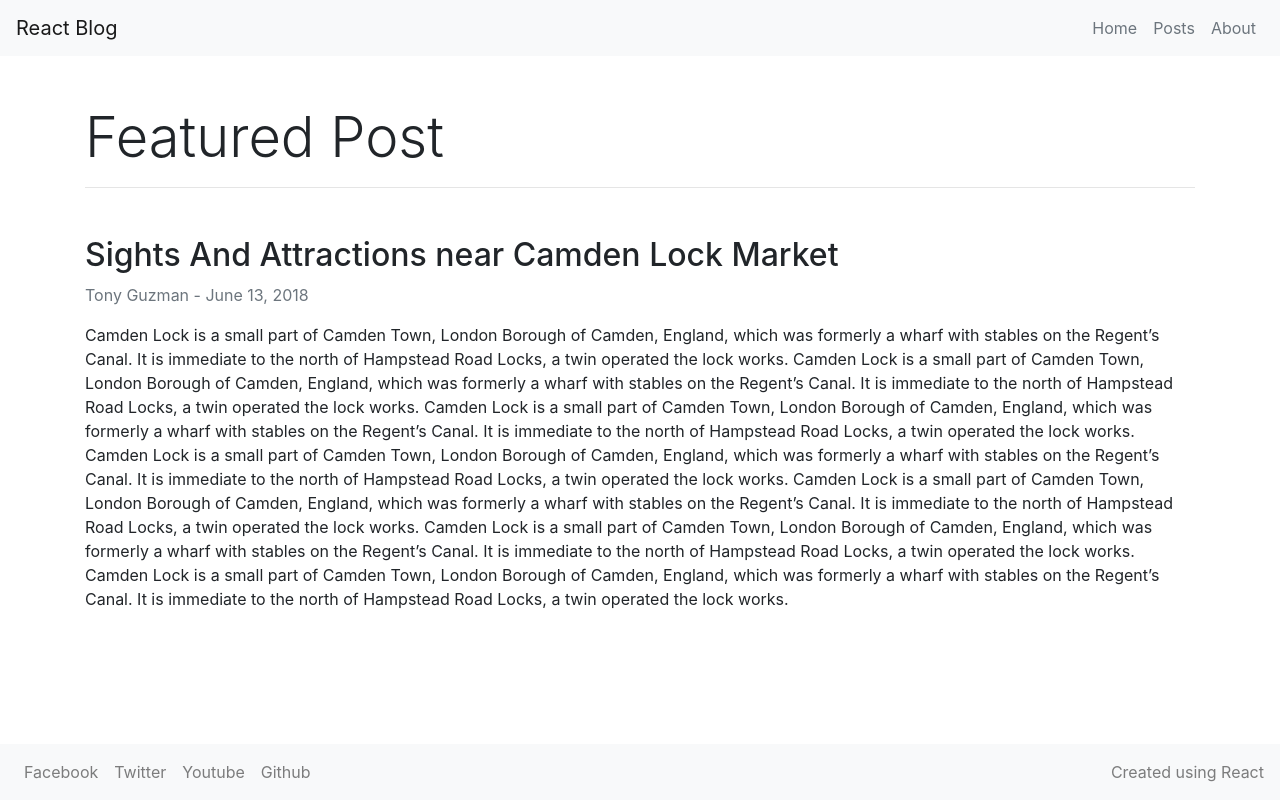
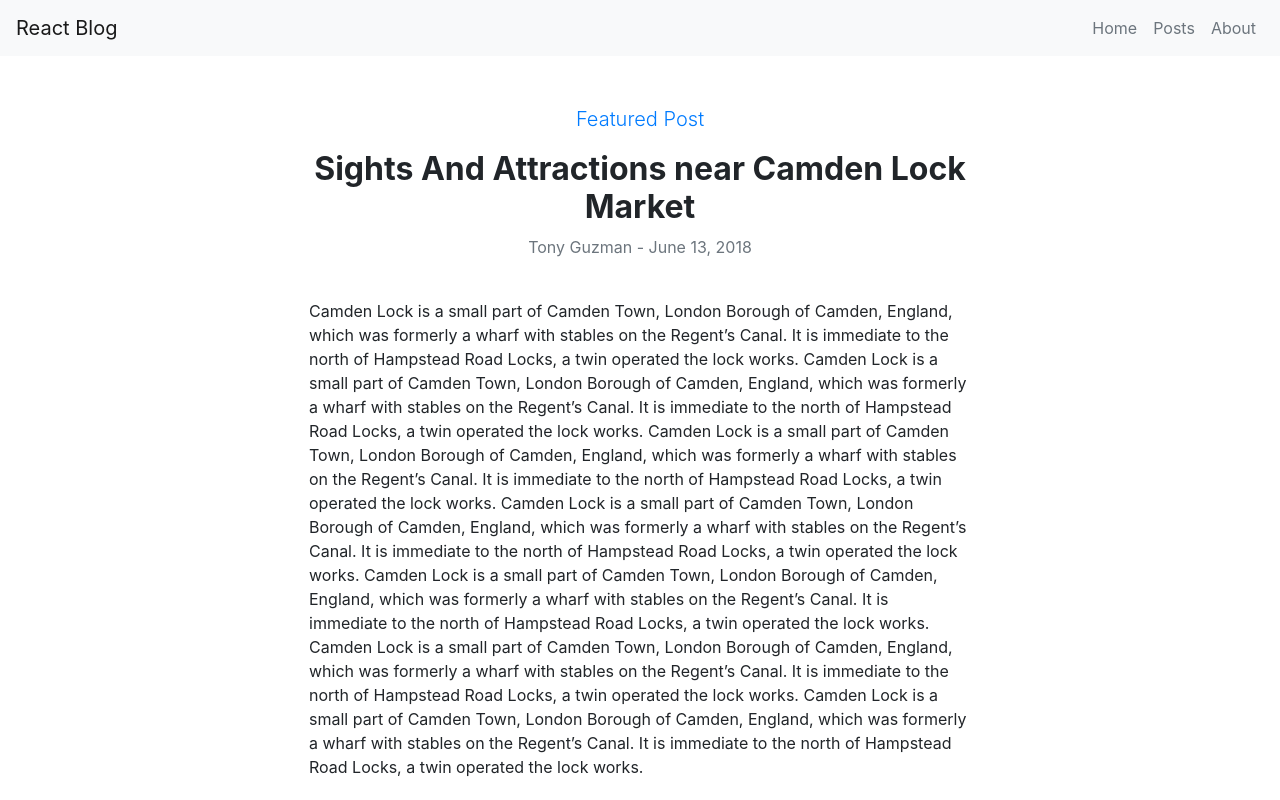
Before and after one commit to tlguzman94/blog-frontend, a React (Create React App) app: page / in a window 1280 px wide. Shown: the top 800 px of the page. Built offline with nearby package versions, Linux system fonts and the light colour scheme.

Commit message:
created a post component to display each post and used it to display the featured post

```diff
--- a/src/components/blog/FeaturedPost.js
+++ b/src/components/blog/FeaturedPost.js
@@ -1,5 +1,7 @@
 import React from 'react';
 import { Container } from 'react-bootstrap';
+import Post from './Post';
+
 const post = {
   title: 'Sights And Attractions near Camden Lock Market',
   author: 'Tony Guzman',
@@ -10,14 +12,11 @@ const post = {
 
 function FeaturedPost() {
   return (
-    <Container className="my-5">
-      <h1 className="display-4">Featured Post</h1>
-      <hr />
-      <div className="my-5">
-        <h2>{post.title}</h2>
-        <p className="text-muted">{`${post.author} - ${post.createdAt}`}</p>
-        <p>{post.body}</p>
-      </div>
+    <Container fluid="md" className="my-5">
+      <p className="text-primary lead text-center text-underline">
+        Featured Post
+      </p>
+      <Post post={post} />
     </Container>
   );
 }
--- /dev/null
+++ b/src/components/blog/Post.js
@@ -0,0 +1,18 @@
+import React from 'react';
+import { Col, Container, Row } from 'react-bootstrap';
+
+function Post({ post }) {
+  return (
+    <Container fluid className="mb-5">
+      <Row className="justify-content-center">
+        <Col md={12} lg={8}>
+          <h2 className="text-center font-weight-bold">{post.title}</h2>
+          <p className="text-center text-muted">{`${post.author} - ${post.createdAt}`}</p>
+          <p className="p-4">{post.body}</p>
+        </Col>
+      </Row>
+    </Container>
+  );
+}
+
+export default Post;
```
